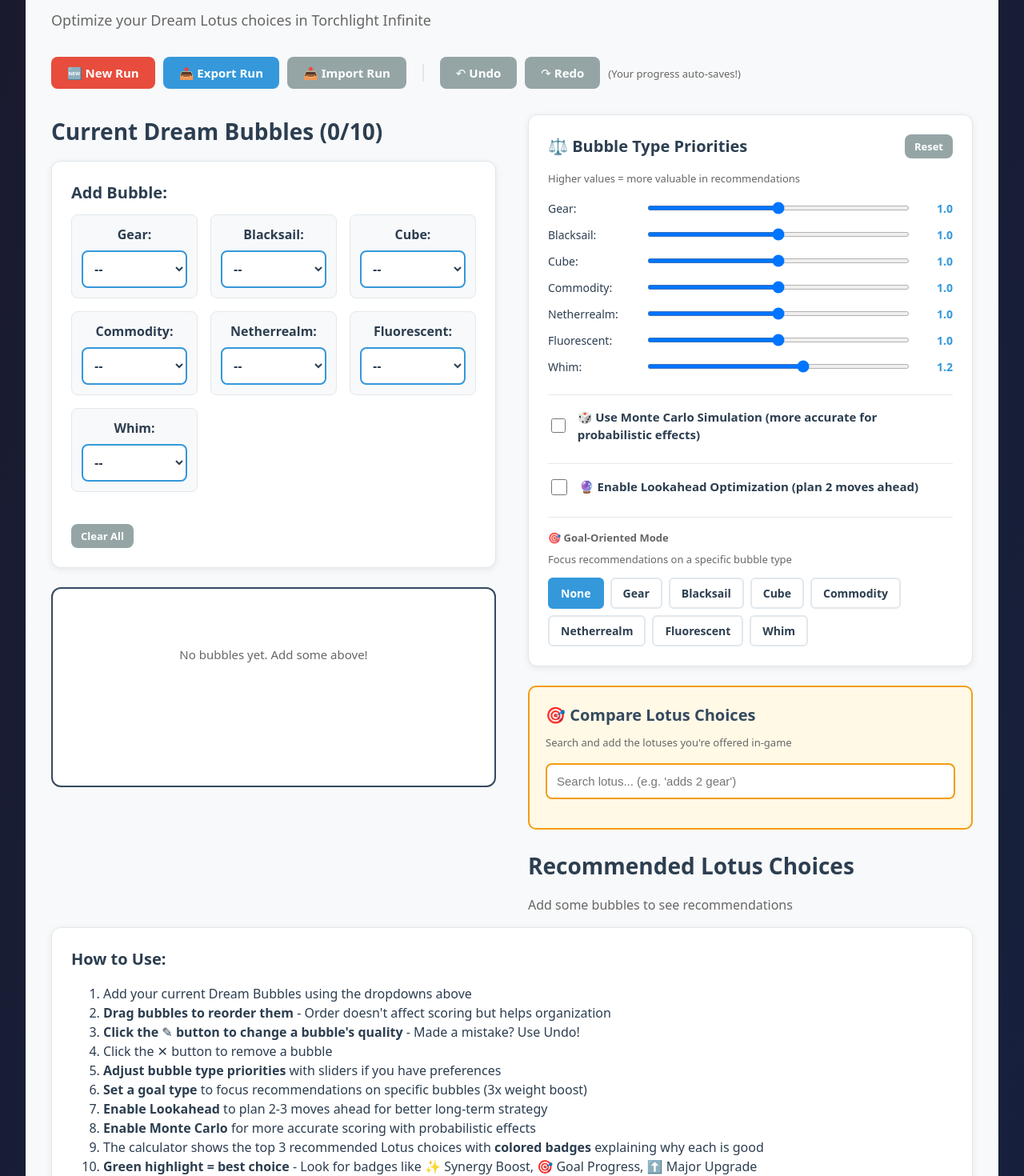
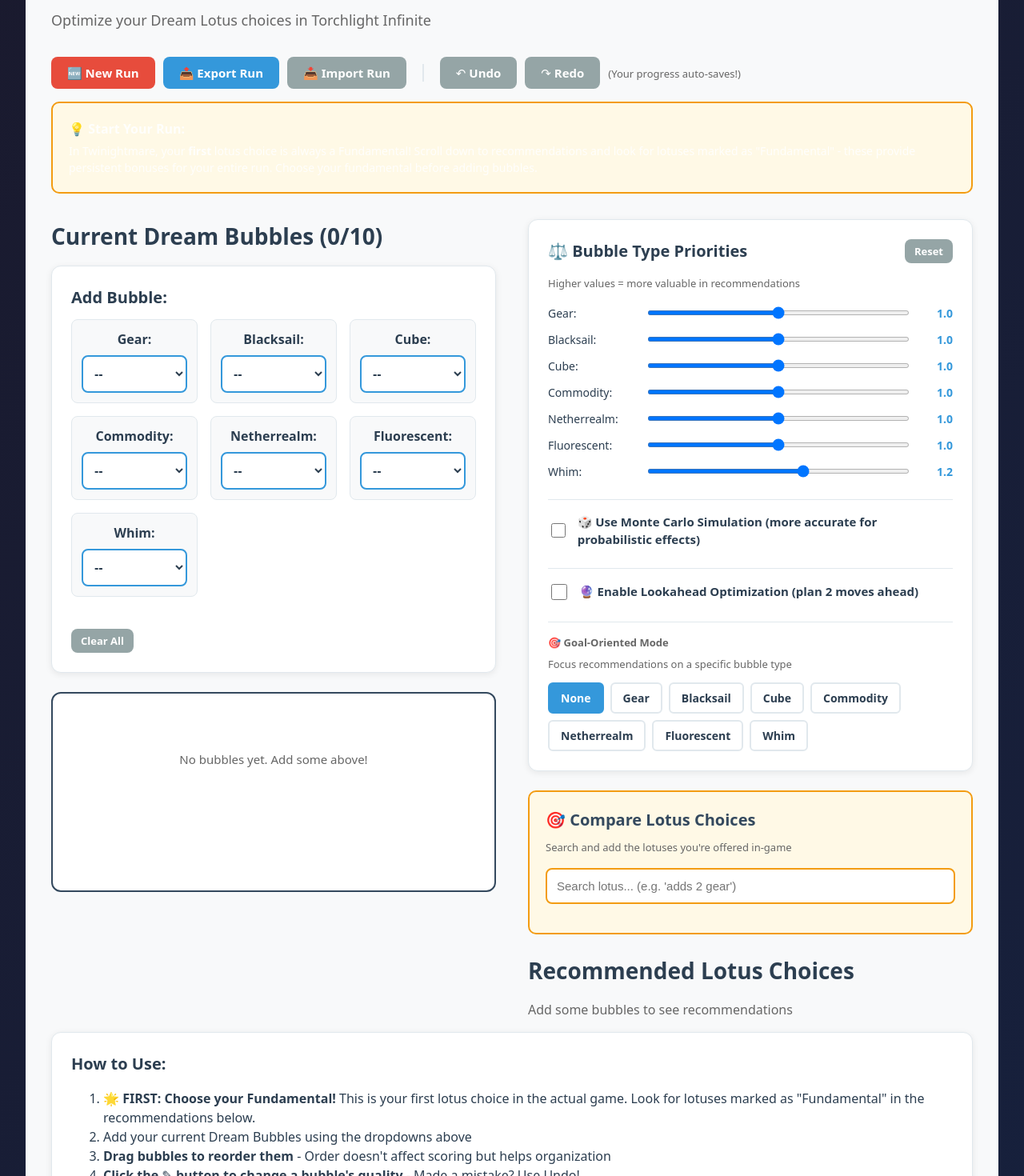
Before and after one commit to vetorazo/DreamHelper, a React (Vite) app: page / in a window 1280 px wide. Shown: the part 120-1590 px from the top of the page at 80% size. Built offline with nearby package versions, Linux system fonts and the light colour scheme.

Commit message:
added fundamental-first guidance - reminds players to choose fundamental before adding bubbles

```diff
--- a/src/App.tsx
+++ b/src/App.tsx
@@ -727,6 +727,29 @@ function App() {
         </div>
       )}
 
+      {/* Fundamental Reminder - Show if no fundamental selected and no bubbles yet */}
+      {!bubbleState.fundamental && bubbleState.bubbles.length === 0 && (
+        <div className="card-warning mb-3">
+          <strong>💡 Start Your Run:</strong>
+          <p className="text-sm" style={{ margin: "5px 0 0 0" }}>
+            In Twinightmare, your <strong>first</strong> lotus choice is always a Fundamental!
+            Scroll down to recommendations and look for lotuses marked as "Fundamental" -
+            these provide persistent bonuses for your entire run. Choose your fundamental before adding bubbles.
+          </p>
+        </div>
+      )}
+
+      {/* Fundamental Warning - Show if they have bubbles but no fundamental */}
+      {!bubbleState.fundamental && bubbleState.bubbles.length > 0 && (
+        <div className="card-info mb-3" style={{ borderColor: "#ff9800", background: "#fff3e0" }}>
+          <strong style={{ color: "#f57c00" }}>⚡ Missing Fundamental:</strong>
+          <p className="text-sm" style={{ margin: "5px 0 0 0" }}>
+            You haven't selected a Fundamental yet! In the actual game, this is your first lotus choice.
+            Recommendations below will show fundamentals - select one to complete your run setup.
+          </p>
+        </div>
+      )}
+
       {/* Nightmare Risk Visualization */}
       {bubbleState.bubbles.length > 0 && (
         <div className={`risk-card risk-${nightmareRisk.riskLevel} mb-3`}>
@@ -1277,6 +1300,10 @@ function App() {
       <div className="card mt-4">
         <h3 className="section-subtitle">How to Use:</h3>
         <ol>
+          <li>
+            <strong>🌟 FIRST: Choose your Fundamental!</strong> This is your first lotus choice in the actual game.
+            Look for lotuses marked as "Fundamental" in the recommendations below.
+          </li>
           <li>Add your current Dream Bubbles using the dropdowns above</li>
           <li>
             <strong>Drag bubbles to reorder them</strong> - Order doesn't affect scoring but helps organization
@@ -1311,7 +1338,8 @@ function App() {
           </li>
         </ol>
         <p className="help-text mt-3">
-          <strong>Pro Tips:</strong> Watch for synergies (3+ of same type), use goal mode when pursuing specific strategies,
+          <strong>Pro Tips:</strong> Start with a good fundamental (it affects your whole run!),
+          watch for synergies (3+ of same type), use goal mode when pursuing specific strategies,
           enable lookahead for complex decisions, and hover over explanation badges for details!
         </p>
       </div>
```
